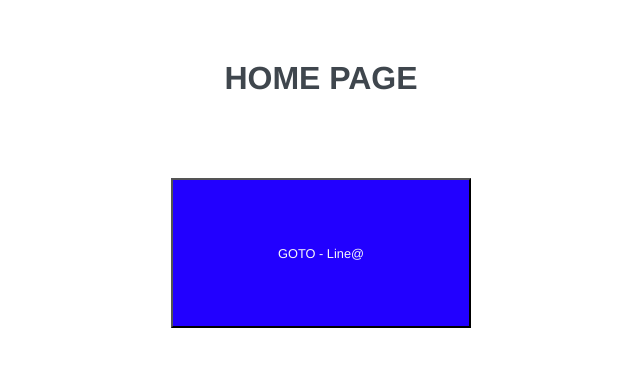
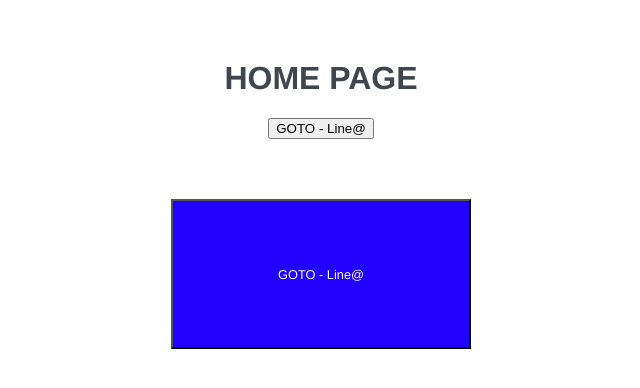
Before and after one commit to WeZaPro/schoolShop-WebA, a Vue app: page /#/ in a window 1280 px wide. Shown: the top 388 px of the page, without its empty margins (319-959 px from the left). Built offline with nearby package versions, Linux system fonts and the light colour scheme.

Commit message:
Update Home.vue

```diff
--- a/src/pages/Home.vue
+++ b/src/pages/Home.vue
@@ -20,6 +20,8 @@
     <!-- <a href="https://schoolshopliffweb.onrender.com/liffweb">
       <button id="btn">LINE @</button>
     </a> -->
+
+    <button id="test_btn">GOTO - Line@</button>
 
     <div id="divBtn">
       <button id="btn" @click="openLiffAppWeb">GOTO - Line@</button>
```
